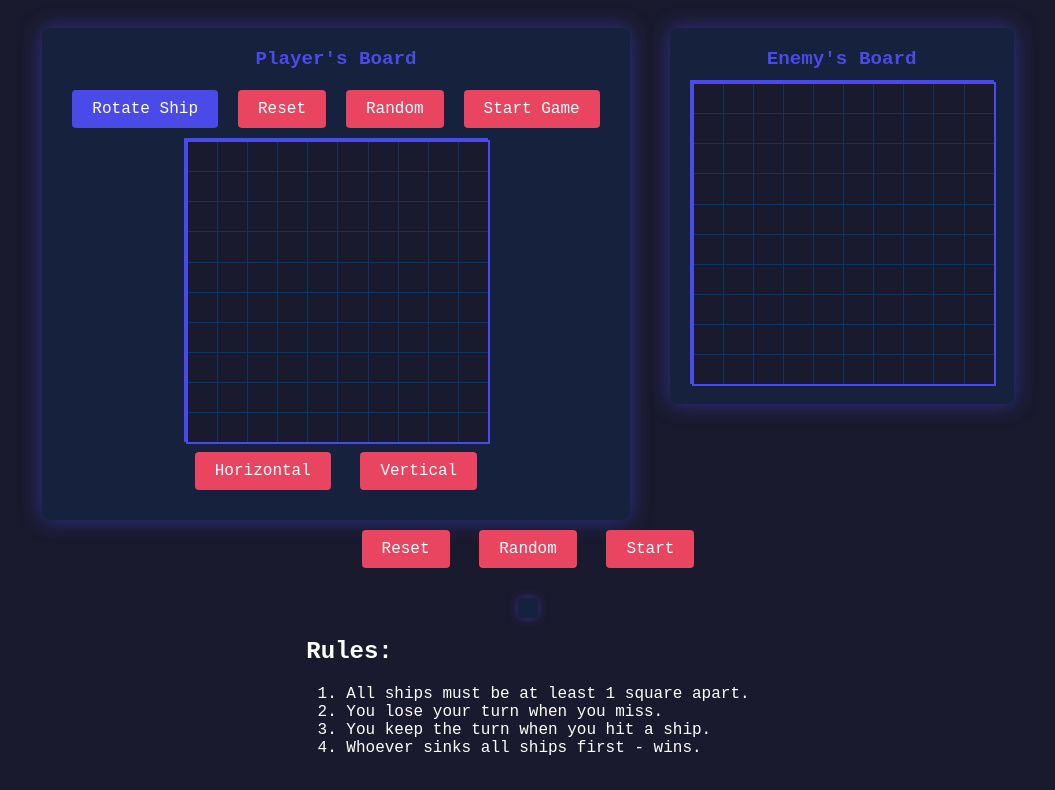
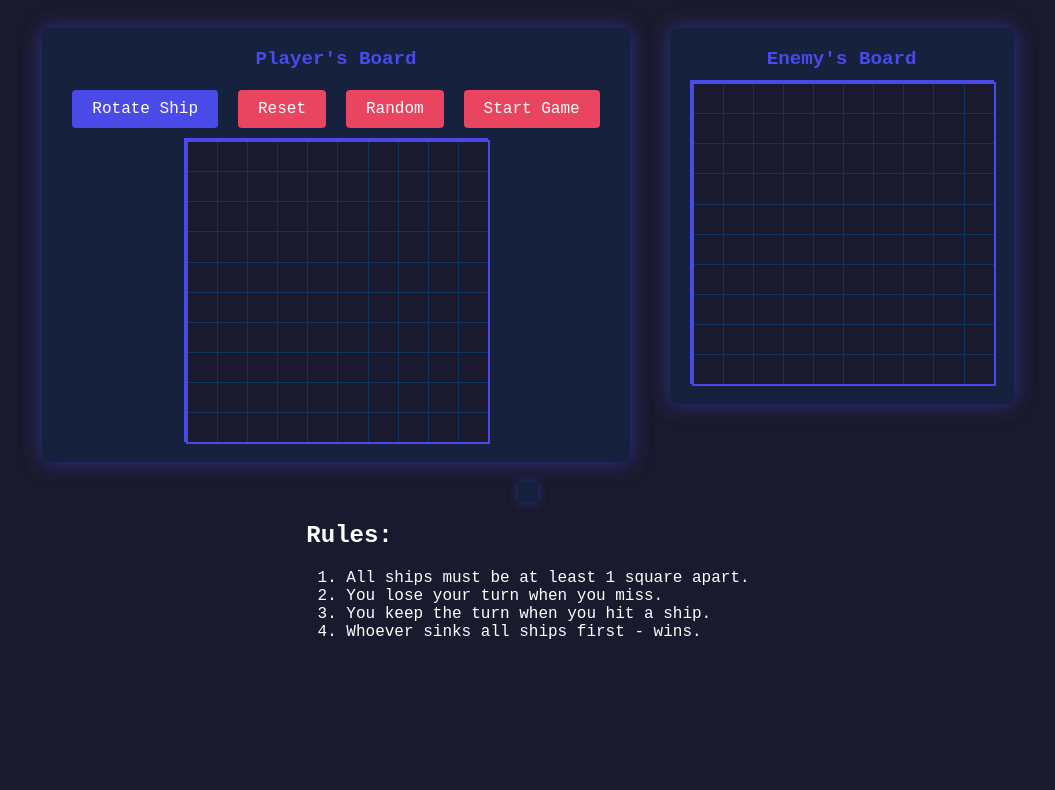
Before and after one commit to NNikoGG/odin-battleship, a website built with webpack: page src/index.html in a window 1280 px wide. Shown: the part 128-918 px from the top of the page, without its empty margins (112-1167 px from the left). After the commit the page ends 840 px from the top, so only its background shows below. Built offline with nearby package versions, Linux system fonts and the light colour scheme.

Commit message:
Remove redundant buttons

```diff
--- a/src/index.html
+++ b/src/index.html
@@ -15,10 +15,7 @@
       <div id="player-board" class="board"></div>
       <div id="ship-placement">
         <div id="ships-container"></div>
-        <div id="rotation-buttons">
-          <button id="rotate-horizontal">Horizontal</button>
-          <button id="rotate-vertical">Vertical</button>
-        </div>
+        <div id="rotation-buttons"></div>
       </div>
     </div>
     <div class="gameboard enemy-board">
@@ -27,9 +24,6 @@
     </div>
   </div>
   <div id="game-controls">
-    <button id="reset-game">Reset</button>
-    <button id="random-placement">Random</button>
-    <button id="start-game">Start</button>
   </div>
   <div id="message"></div>
   <div id="rules">
```
Also changed, not shown: dist/index.html.
